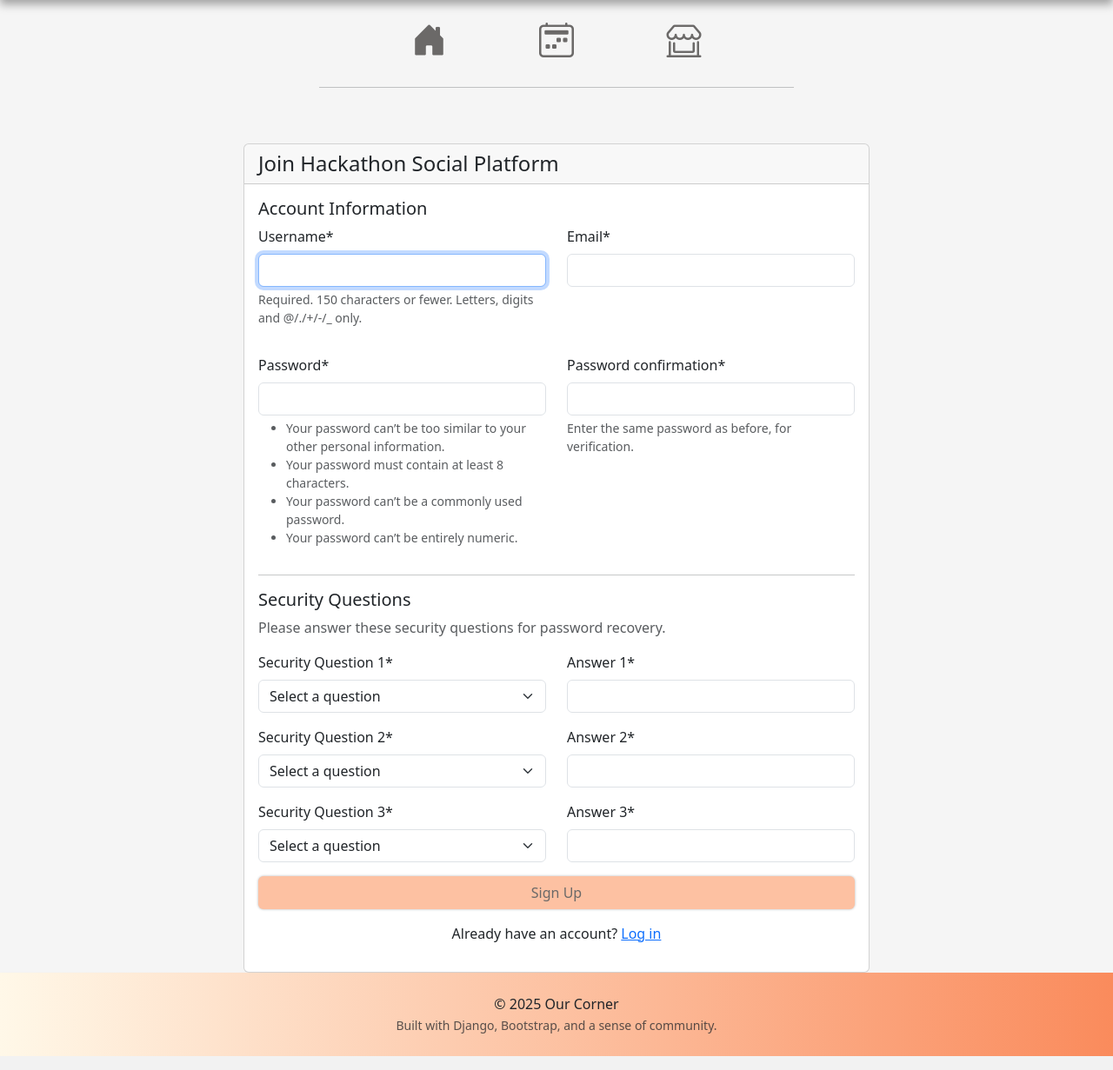
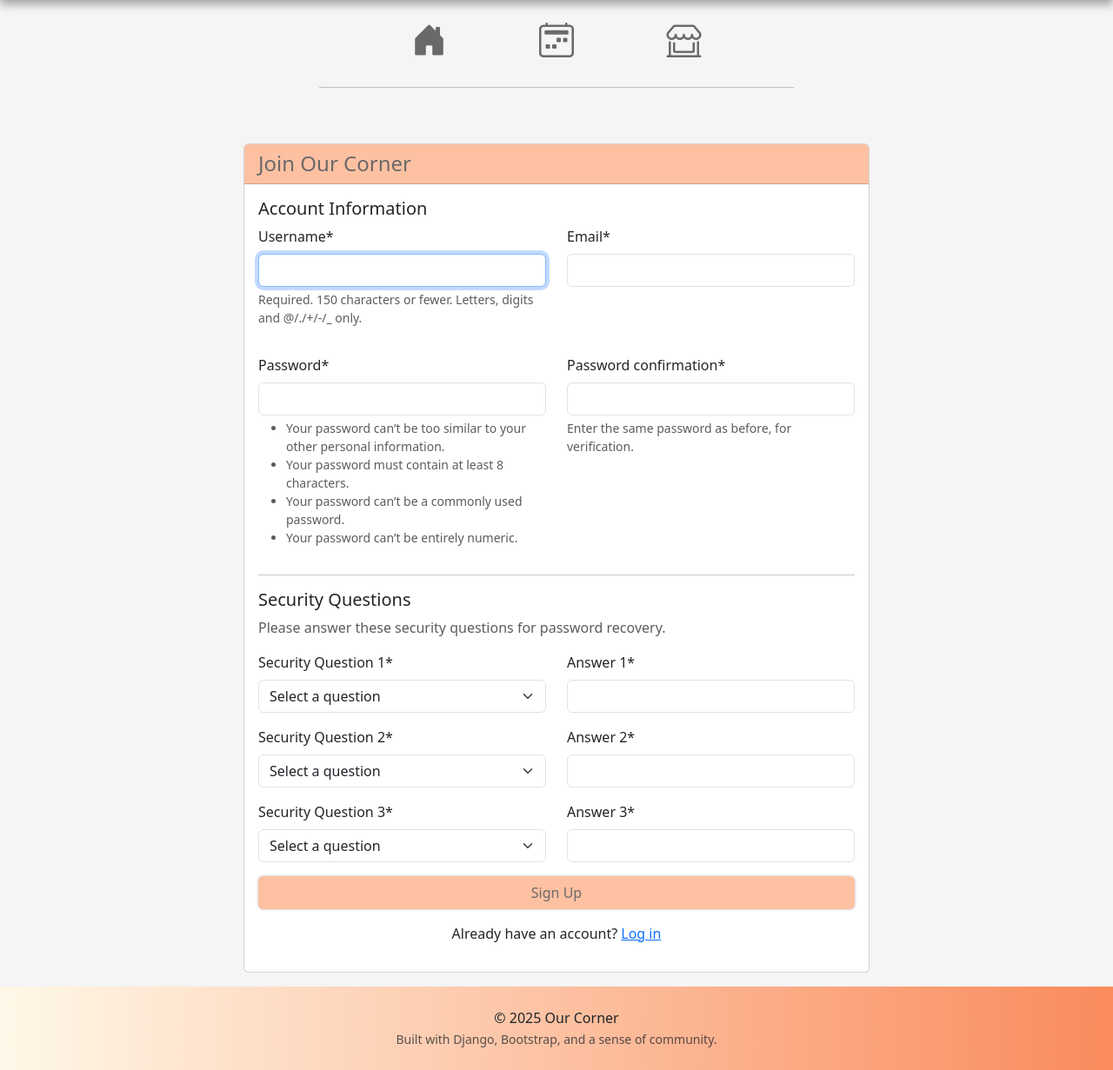
Before and after one commit to arun-dhanjal/hackathon_social_platform, a Django app: page /user/signup/ in a window 1280 px wide. Shown: the part 72-1303 px from the top of the page at 87% size. Run offline with Django 4.2, Linux system fonts and the light colour scheme; some libraries are stand-ins or nearby versions.

Commit message:
Update urls routing towards User login and sign up, and replace mentions of Hackathon with Our Corner

```diff
--- a/events/templates/events/event_detail.html
+++ b/events/templates/events/event_detail.html
@@ -75,7 +75,7 @@
                                 </form>
                             {% endif %}
                         {% else %}
-                        <p class="text-muted">Please <a href="{% url 'account_login' %}">Log in</a> to book.</p>
+                        <p class="text-muted">Please <a href="{% url 'user:login' %}">Log in</a> to book.</p>
                         {% endif %}
                     </div>
                     {% endif %}
--- a/events/templates/events/my_events.html
+++ b/events/templates/events/my_events.html
@@ -161,7 +161,7 @@
         {% else %}
         <div>
             <p>
-                Please <a href="{% url 'account_login' %}">Log in</a> to view your events.
+                Please <a href="{% url 'user:login' %}">Log in</a> to view your events.
             </p>
         </div>
         {% endif %}
--- a/feed/templates/feed/feed.html
+++ b/feed/templates/feed/feed.html
@@ -17,7 +17,7 @@
                 {% else %}
                 <h2 class="mb-3 fw-bold text-center">Welcome to Our Corner! Register an account to get chatting!</h2>
                 <div class="d-flex justify-content-center">
-                    <button onclick="location.href='{% url 'account_signup' %}'" class="btn mb-3" aria-label="Sign up">Sign Up</button>
+                    <button onclick="location.href='{% url 'user:signup' %}'" class="btn mb-3" aria-label="Sign up">Sign Up</button>
                 </div>
                 {% endif %}
             </div>
--- a/marketplace/templates/marketplace/marketplace_feed.html
+++ b/marketplace/templates/marketplace/marketplace_feed.html
@@ -17,7 +17,7 @@
                 <a href="{% url 'marketplace:create_listing' %}" class="btn btn-primary"><i class="bi bi-hammer"></i> Create Auction</a>
             </div>
             {% else %}
-            <a href="{% url 'account_login' %}" class="btn btn-primary">Login to Post</a>
+            <a href="{% url 'user:login' %}" class="btn btn-primary">Login to Post</a>
             {% endif %}
         </div>
     </div>
--- a/marketplace/templates/marketplace/selling_post_detail.html
+++ b/marketplace/templates/marketplace/selling_post_detail.html
@@ -65,7 +65,7 @@
                         </small>
                     {% else %}
                         <div class="alert alert-warning">
-                            Please <a href="{% url 'account_login' %}">log in</a> to commit to buying this item.
+                            Please <a href="{% url 'user:login' %}">log in</a> to commit to buying this item.
                         </div>
                     {% endif %}
 
--- a/user/templates/user/login.html
+++ b/user/templates/user/login.html
@@ -7,7 +7,7 @@
         <div class="col-md-6">
             <div class="card mb-3">
                 <div class="card-header custom-header">
-                    <h4 class="mb-0">Login to Hackathon Social Platform</h4>
+                    <h4 class="mb-0">Login to Our Corner</h4>
                 </div>
                 <div class="card-body">
                     {% if form.errors %}
--- a/user/templates/user/signup.html
+++ b/user/templates/user/signup.html
@@ -5,9 +5,9 @@
 <div class="container mt-5">
     <div class="row justify-content-center">
         <div class="col-md-8">
-            <div class="card">
-                <div class="card-header">
-                    <h4 class="mb-0">Join Hackathon Social Platform</h4>
+            <div class="card mb-3">
+                <div class="card-header custom-header">
+                    <h4 class="mb-0">Join Our Corner</h4>
                 </div>
                 <div class="card-body">
                     {% if form.errors %}
--- a/user/views.py
+++ b/user/views.py
@@ -32,7 +32,7 @@ def signup_view(request):
 
             # Log the user in
             login(request, user)
-            messages.success(request, 'Account created successfully! Welcome to Hackathon Social Platform!')
+            messages.success(request, 'Account created successfully! Welcome to Our Corner!')
             return redirect('user:profile')
     else:
         form = CustomUserCreationForm()
```
